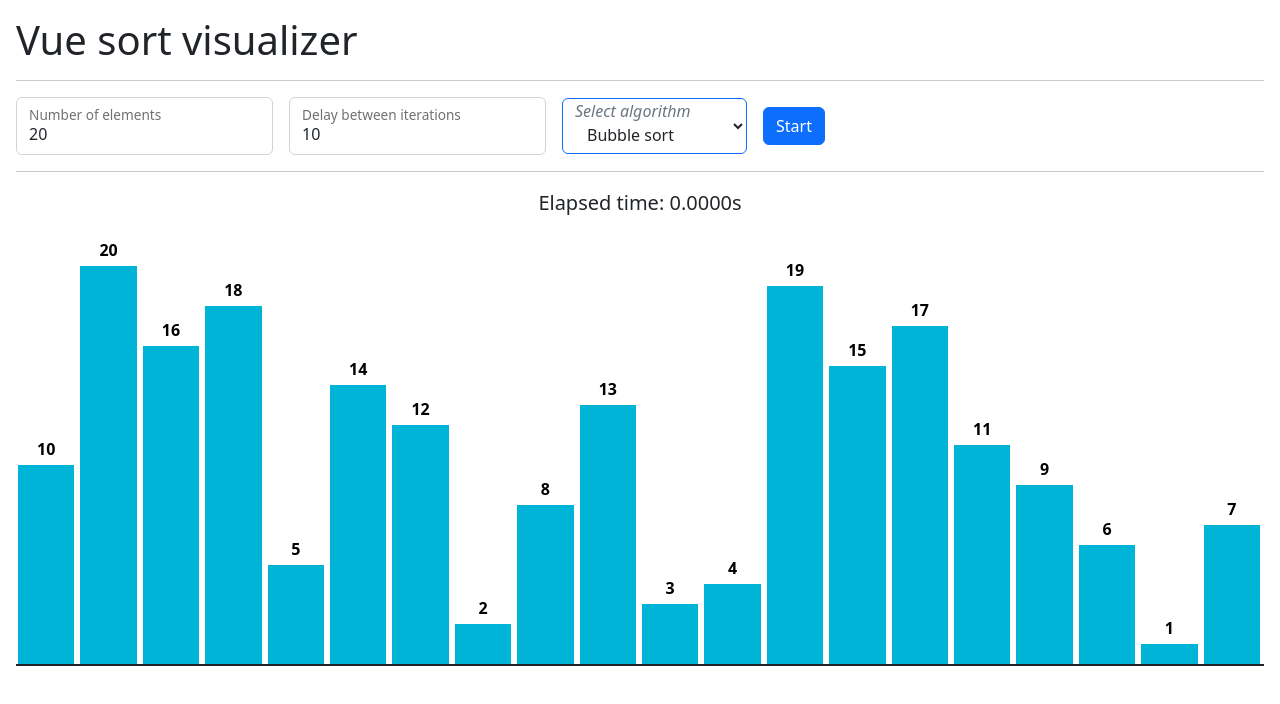
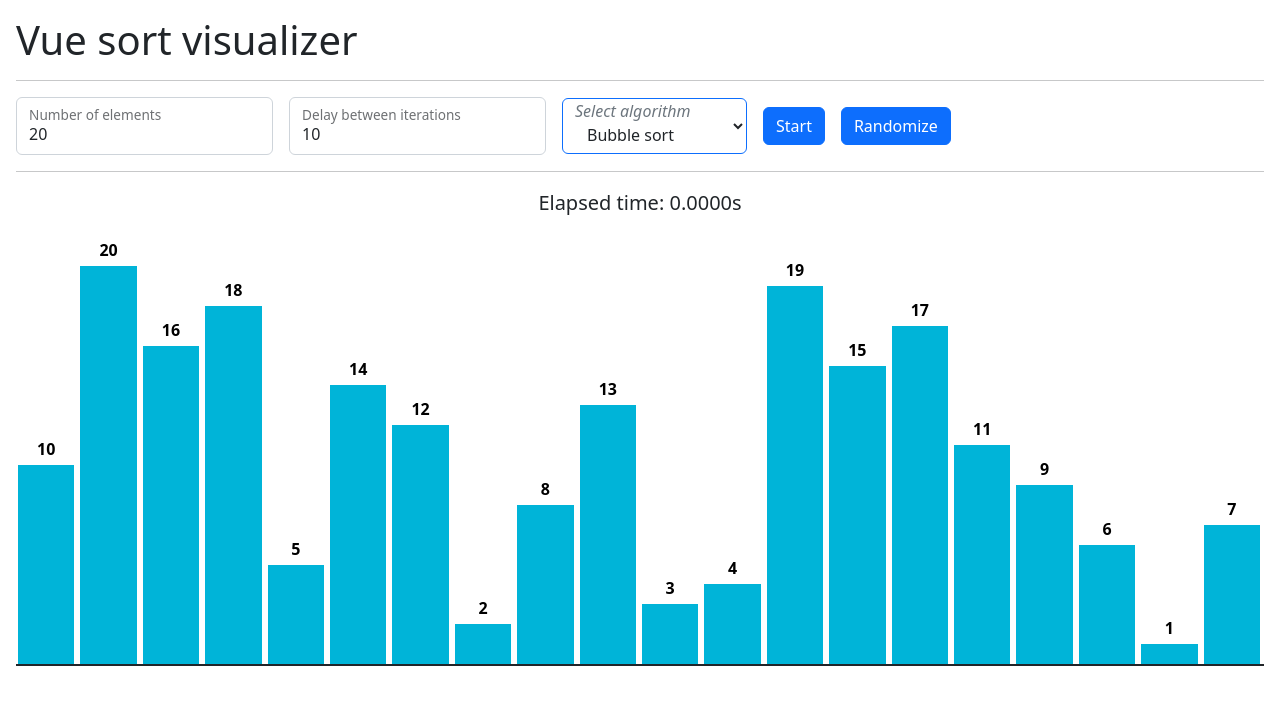
Before and after one commit to Sukhvinder-Singh/vue-sort-visualizer, a Vue app: page / in a window 1280 px wide. Shown: the top 704 px of the page. Built offline with nearby package versions, Linux system fonts and the light colour scheme.

Commit message:
Added array randomize feature

```diff
--- a/src/App.vue
+++ b/src/App.vue
@@ -50,6 +50,13 @@
       >
         Start
       </button>
+      <button
+        class="btn btn-primary"
+        @click="reshuffleArray(array, chartContainer)"
+        :disabled="timer.isTimerRunning"
+      >
+        Randomize
+      </button>
     </div>
     <hr />
     <div class="row">
@@ -68,7 +75,7 @@
 
 <script setup>
 import { ref, watch } from 'vue';
-import { fillArray, shuffleArray } from './composables/array';
+import { fillArray, shuffleArray, reshuffleArray } from './composables/array';
 import { playSound } from './composables/sound';
 import { bubbleSort } from './composables/bubble-sort';
 import { selectionSort } from './composables/selection-sort';
--- a/src/composables/array.js
+++ b/src/composables/array.js
@@ -1,3 +1,5 @@
+import { COLORS } from './colors';
+
 /**
  *
  * Fill an array with values starting from 0 to any length in ascending order
@@ -23,3 +25,22 @@ export const shuffleArray = (array) => {
     [array[i], array[j]] = [array[j], array[i]];
   }
 };
+
+/**
+ *
+ * Reshuffle Array
+ *
+ * @param {Array} array - Array to reshuffle
+ * @param {HTMLElement} chartContainer - Chart container element
+ */
+export const reshuffleArray = (array, chartContainer) => {
+  for (let i = array.length - 1; i > 0; i--) {
+    const j = Math.floor(Math.random() * (i + 1));
+    [array[i], array[j]] = [array[j], array[i]];
+  }
+
+  for (let i = 0; i < array.length; i++) {
+    chartContainer.querySelector(`.chart__bar:nth-of-type(${i + 1})`).style.backgroundColor =
+      COLORS.unsorted;
+  }
+};
```
